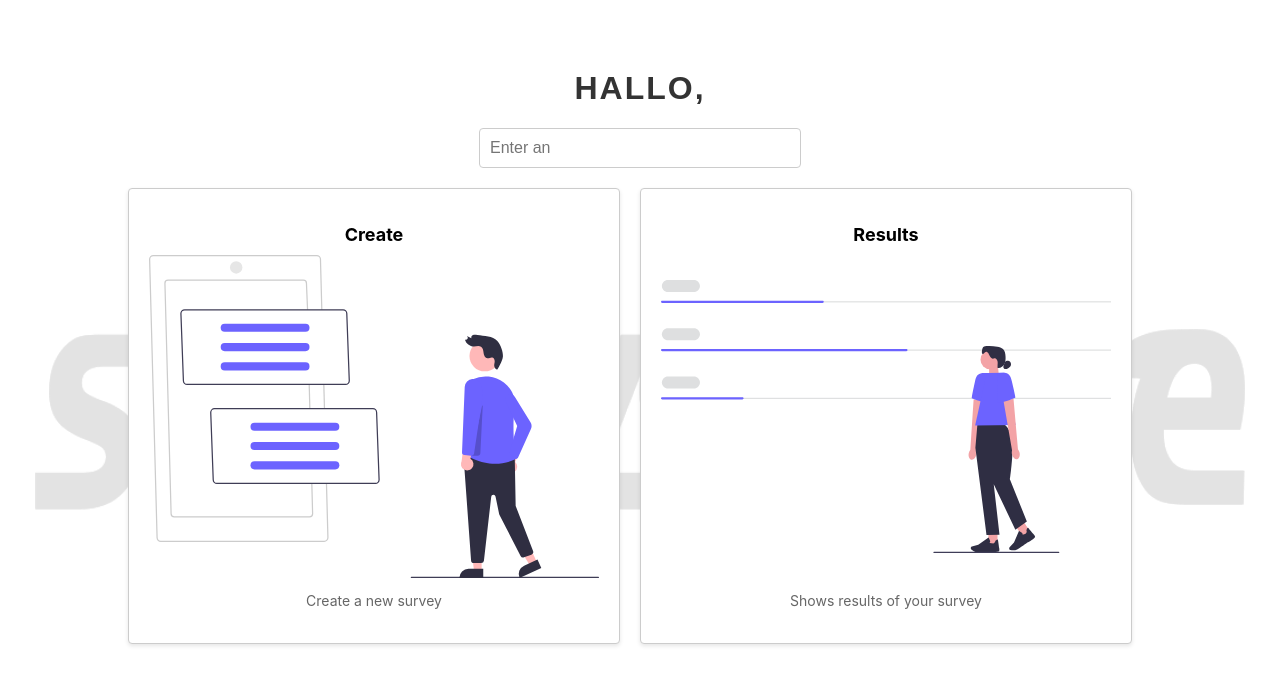
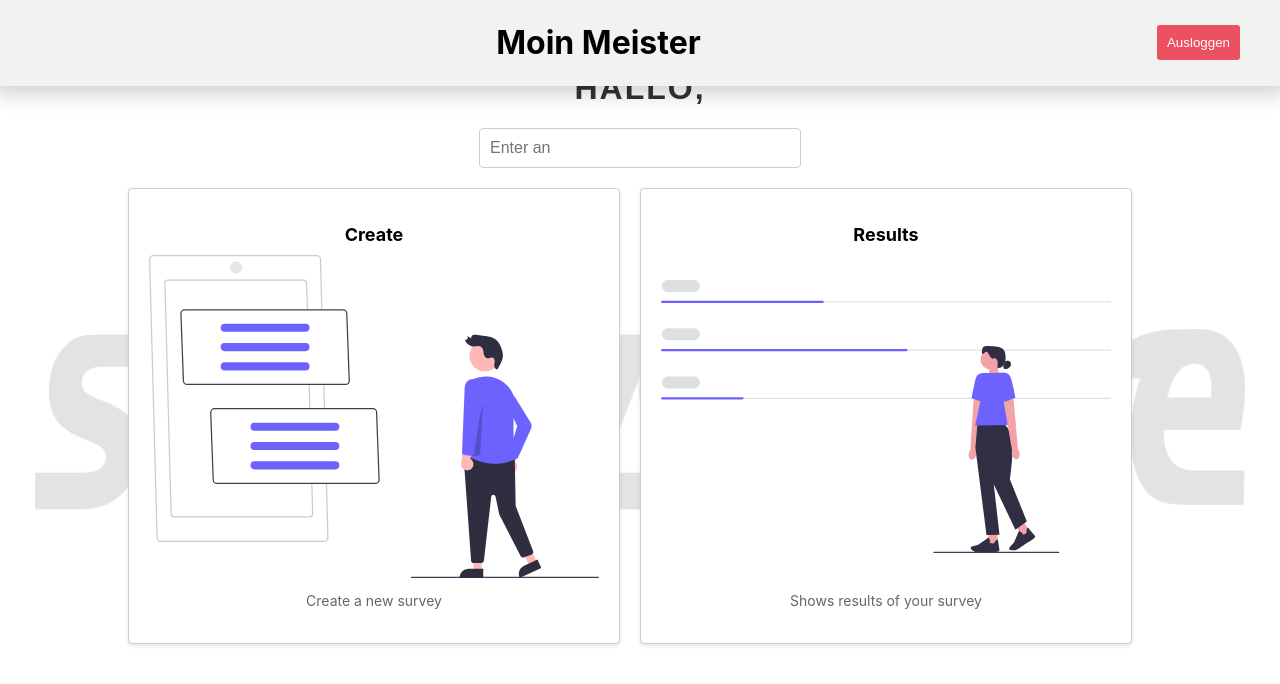
Before and after one commit to SirSimon04/SurveySphere, a React (Create React App) app in the folder client/surveysphere/: page /overview in a window 1280 px wide. Shown: the top 684 px of the page. Built offline with nearby package versions, Linux system fonts and the light colour scheme.

Commit message:
refactor navbar

```diff
--- /dev/null
+++ b/client/surveysphere/src/components/CancelButton/CancelButton.css
@@ -0,0 +1,8 @@
+.cancelButton {
+    padding: 10px;
+    background-color: rgb(235, 81, 96);
+    color: #fff;
+    border: none;
+    border-radius: 3px;
+    cursor: pointer;
+}
--- /dev/null
+++ b/client/surveysphere/src/components/CancelButton/CancelButton.js
@@ -0,0 +1,12 @@
+import React from 'react'
+import './CancelButton.css';
+
+function CancelButton({ handleCancel, text}) {
+  return (
+    <div>
+        <button className='cancelButton' onClick={handleCancel}>{text}</button>
+    </div>
+  )
+}
+
+export default CancelButton
--- a/client/surveysphere/src/components/CreaNavBar/CreaNavBar.css
+++ b/client/surveysphere/src/components/CreaNavBar/CreaNavBar.css
@@ -14,15 +14,6 @@
 
 .right {
   text-align: right;
-  }
-
-  .cancelButton {
-    padding: 10px;
-    background-color: rgb(235, 81, 96);
-    color: #fff;
-    border: none;
-    border-radius: 3px;
-    cursor: pointer;
 }
 
 .greeting {
--- a/client/surveysphere/src/components/CreaNavBar/CreaNavBar.js
+++ b/client/surveysphere/src/components/CreaNavBar/CreaNavBar.js
@@ -1,6 +1,7 @@
 import React from 'react'
 import { useNavigate } from "react-router-dom";
 import { useSelector } from 'react-redux';
+import CancelButton from '../CancelButton/CancelButton';
 import './CreaNavBar.css';
 
 const CreaNavBar = ({ title, onTitleChange }) => {
@@ -25,7 +26,7 @@ const CreaNavBar = ({ title, onTitleChange }) => {
           ></input>
         </div>
         <div className="right">
-          <button className='cancelButton' onClick={handleCancel}>Erstellen abbrechen</button>
+          <CancelButton handleCancel={handleCancel} text={'Erstellen abbrechen'}/>
         </div>
       </div>
     );
--- a/client/surveysphere/src/components/Impressum/Impressum.js
+++ b/client/surveysphere/src/components/Impressum/Impressum.js
@@ -31,7 +31,6 @@ function Impressum() {
         Wir weisen darauf hin, dass die Datenübertragung im Internet (z.B. bei der Kommunikation per E-Mail) Sicherheitslücken aufweisen kann. Ein lückenloser Schutz der Daten vor dem Zugriff durch Dritte ist nicht möglich.
         Der Nutzung von im Rahmen der Impressumspflicht veröffentlichten Kontaktdaten durch Dritte zur Übersendung von nicht ausdrücklich angeforderter Werbung und Informationsmaterialien wird hiermit ausdrücklich widersprochen. Die Betreiber der Seiten behalten sich ausdrücklich rechtliche Schritte im Falle der unverlangten Zusendung von Werbeinformationen, etwa durch Spam-Mails, vor.</p>
         <br />
-        <p>Website Impressum erstellt durch <a href="https://www.impressum-generator.de">https://www.impressum-generator.de</a> von der <a href="https://www.kanzlei-hasselbach.de/">Kanzlei Hasselbach</a></p>
     </div>
   );
 }
--- a/client/surveysphere/src/components/LandingPage/LandingPage.js
+++ b/client/surveysphere/src/components/LandingPage/LandingPage.js
@@ -5,6 +5,8 @@ import survey from './media/survey.svg';
 import { useNavigate } from "react-router-dom";
 import { useSelector } from 'react-redux';
 import AnimatedInput from "../AnimatedInput/AnimatedInput.js";
+import NavBar from "../NavBar/NavBar";
+import CancelButton from "../CancelButton/CancelButton";
 
 function LandingPage() {
 
@@ -31,8 +33,16 @@ function LandingPage() {
         navigate('/reviewer');
     }
 
+    const handleLogout = () => {
+        navigate('/auth');
+    }
+
     return (
     <>
+    <NavBar
+        middle={<h1>Moin Meister</h1>}
+        right={<CancelButton text={'Ausloggen'} handleCancel={handleLogout} />}
+    />
     <div class="page">
     <h1 class="title">Hallo, {userName}</h1>
 
--- /dev/null
+++ b/client/surveysphere/src/components/NavBar/NavBar.css
@@ -0,0 +1,22 @@
+.navBar {
+    display: flex;
+    justify-content: space-between;
+    align-items: center;
+    padding: 2px 40px;
+    background-color: #f2f2f2;
+    position: fixed;
+    top: 0;
+    left: 0;
+    right: 0;
+    box-shadow: 0 2px 20px 5px rgba(0, 0, 0, 0.2);
+    z-index: 999;
+    min-height: 50px;
+}
+
+.right {
+    text-align: right;
+}
+
+.greeting {
+    font-size: large;
+}
--- /dev/null
+++ b/client/surveysphere/src/components/NavBar/NavBar.js
@@ -0,0 +1,35 @@
+import React from 'react'
+import { useNavigate } from "react-router-dom";
+import { useSelector } from 'react-redux';
+import './NavBar.css';
+
+const NavBar = ({ title, onTitleChange, middle, right, showGreeting = false }) => {
+
+  const userName = useSelector(state => state.auth.userName);
+
+  const navigate = useNavigate();
+
+  const handleLogoClick = (event) => {
+    navigate("/overview");
+  };
+
+  const handleLogout = (event) => {
+    console.log("Logout");
+  };
+
+  return (
+      <div className="navBar">
+        <div className="left">
+          {showGreeting && <span className='greeting'>Hallo, {userName}!</span>}
+        </div>
+        <div className="middle">
+          {middle}
+        </div>
+        <div className="right">
+          {right}
+        </div>
+      </div>
+    );
+}
+
+export default NavBar
```
Also changed, not shown: 2 other files (tests, documents, lock files or other folders). Lines whose indentation alone changed are shown as unchanged.
